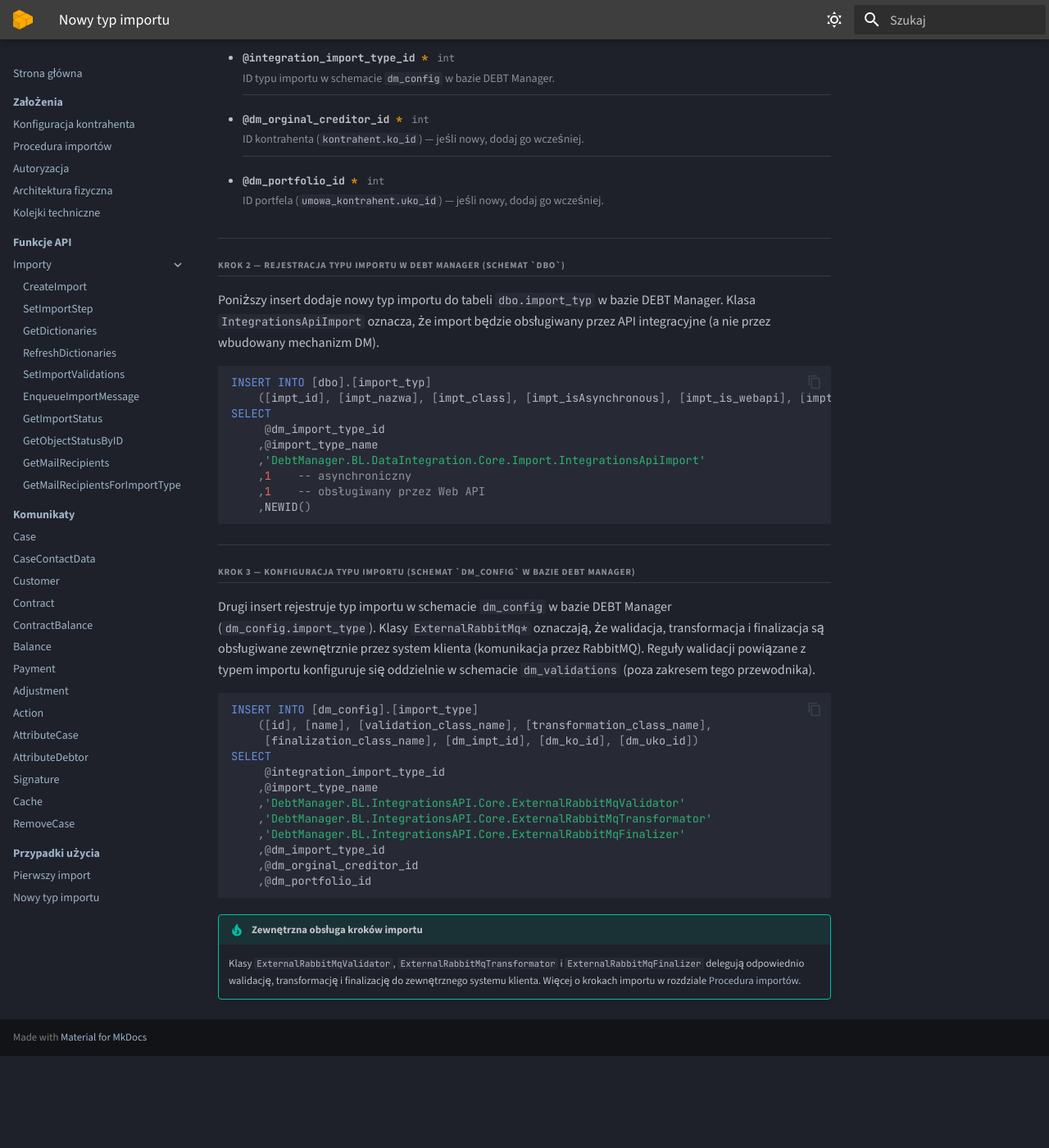
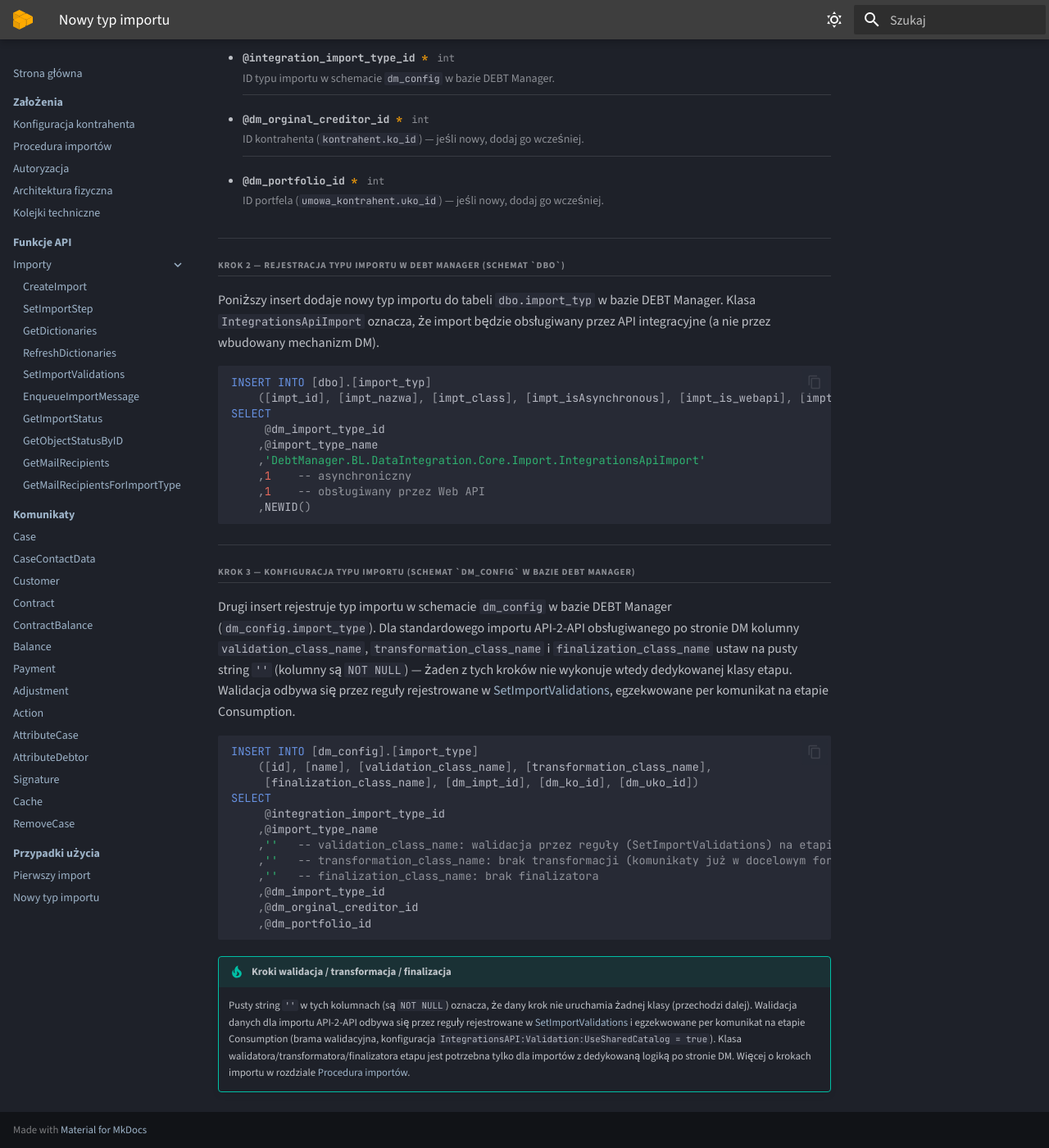
Before and after one commit to oskar-bialek-bakk/intrum-integration-api-docs, an MkDocs documentation site: the page built from docs/przypadki-uzycia/nowy-typ-importu.md, in a window 1280 px wide and 1400 px high, scrolled down 703 px. Shown: the whole window at 82% size. Built offline with MkDocs 1.6.1 and Material for MkDocs 9.7.7, drawn with Linux system fonts in a browser that asks for light colours; before the commit the page ends 1991 px from its top, so only the background shows below that.

Commit message:
Sync docs z AzDO

````diff
--- a/docs/przypadki-uzycia/nowy-typ-importu.md
+++ b/docs/przypadki-uzycia/nowy-typ-importu.md
@@ -83,7 +83,7 @@ SELECT
 <div class="api-section" markdown>
 <div class="api-section-title">Krok 3 — Konfiguracja typu importu (schemat `dm_config` w bazie DEBT Manager)</div>
 
-Drugi insert rejestruje typ importu w schemacie `dm_config` w bazie DEBT Manager (`dm_config.import_type`). Klasy `ExternalRabbitMq*` oznaczają, że walidacja, transformacja i finalizacja są obsługiwane zewnętrznie przez system klienta (komunikacja przez RabbitMQ). Reguły walidacji powiązane z typem importu konfiguruje się oddzielnie w schemacie `dm_validations` (poza zakresem tego przewodnika).
+Drugi insert rejestruje typ importu w schemacie `dm_config` w bazie DEBT Manager (`dm_config.import_type`). Dla standardowego importu API-2-API obsługiwanego po stronie DM kolumny `validation_class_name`, `transformation_class_name` i `finalization_class_name` ustaw na pusty string `''` (kolumny są `NOT NULL`) — żaden z tych kroków nie wykonuje wtedy dedykowanej klasy etapu. Walidacja odbywa się przez reguły rejestrowane w [SetImportValidations](../funkcje-api/importy/set-import-validations.md), egzekwowane per komunikat na etapie Consumption.
 
 ```sql
 INSERT INTO [dm_config].[import_type]
@@ -92,15 +92,15 @@ INSERT INTO [dm_config].[import_type]
 SELECT
      @integration_import_type_id
     ,@import_type_name
-    ,'DebtManager.BL.IntegrationsAPI.Core.ExternalRabbitMqValidator'
-    ,'DebtManager.BL.IntegrationsAPI.Core.ExternalRabbitMqTransformator'
-    ,'DebtManager.BL.IntegrationsAPI.Core.ExternalRabbitMqFinalizer'
+    ,''   -- validation_class_name: walidacja przez reguły (SetImportValidations) na etapie Consumption, bez klasy etapu
+    ,''   -- transformation_class_name: brak transformacji (komunikaty już w docelowym formacie)
+    ,''   -- finalization_class_name: brak finalizatora
     ,@dm_import_type_id
     ,@dm_orginal_creditor_id
     ,@dm_portfolio_id
 ```
 
-!!! tip "Zewnętrzna obsługa kroków importu"
-    Klasy `ExternalRabbitMqValidator`, `ExternalRabbitMqTransformator` i `ExternalRabbitMqFinalizer` delegują odpowiednio walidację, transformację i finalizację do zewnętrznego systemu klienta. Więcej o krokach importu w rozdziale [Procedura importów](../zalozenia/procedura-importow.md).
+!!! tip "Kroki walidacja / transformacja / finalizacja"
+    Pusty string `''` w tych kolumnach (są `NOT NULL`) oznacza, że dany krok nie uruchamia żadnej klasy (przechodzi dalej). Walidacja danych dla importu API-2-API odbywa się przez reguły rejestrowane w [SetImportValidations](../funkcje-api/importy/set-import-validations.md) i egzekwowane per komunikat na etapie Consumption (brama walidacyjna, konfiguracja `IntegrationsAPI:Validation:UseSharedCatalog = true`). Klasa walidatora/transformatora/finalizatora etapu jest potrzebna tylko dla importów z dedykowaną logiką po stronie DM. Więcej o krokach importu w rozdziale [Procedura importów](../zalozenia/procedura-importow.md).
 
 </div>
````
